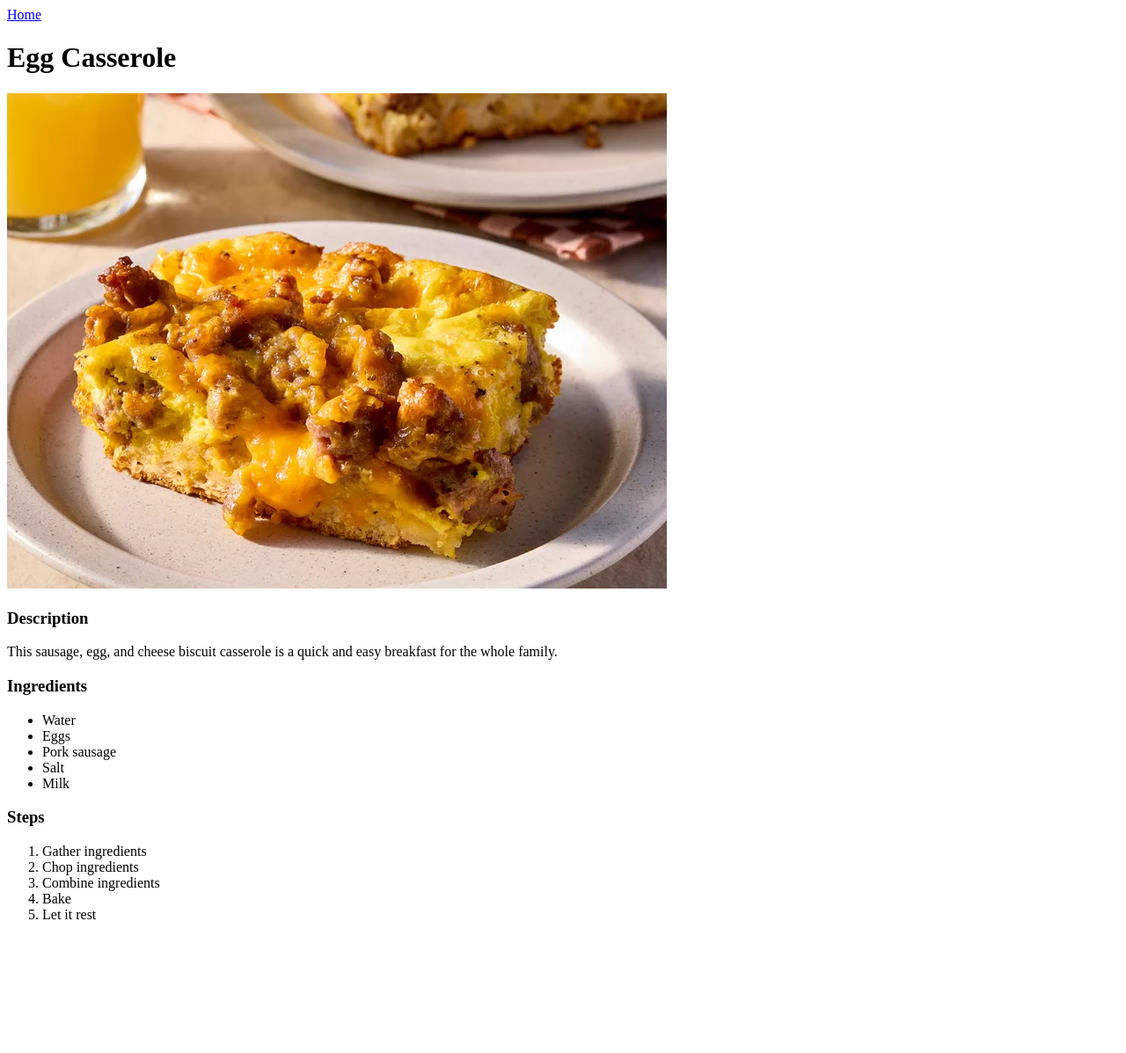
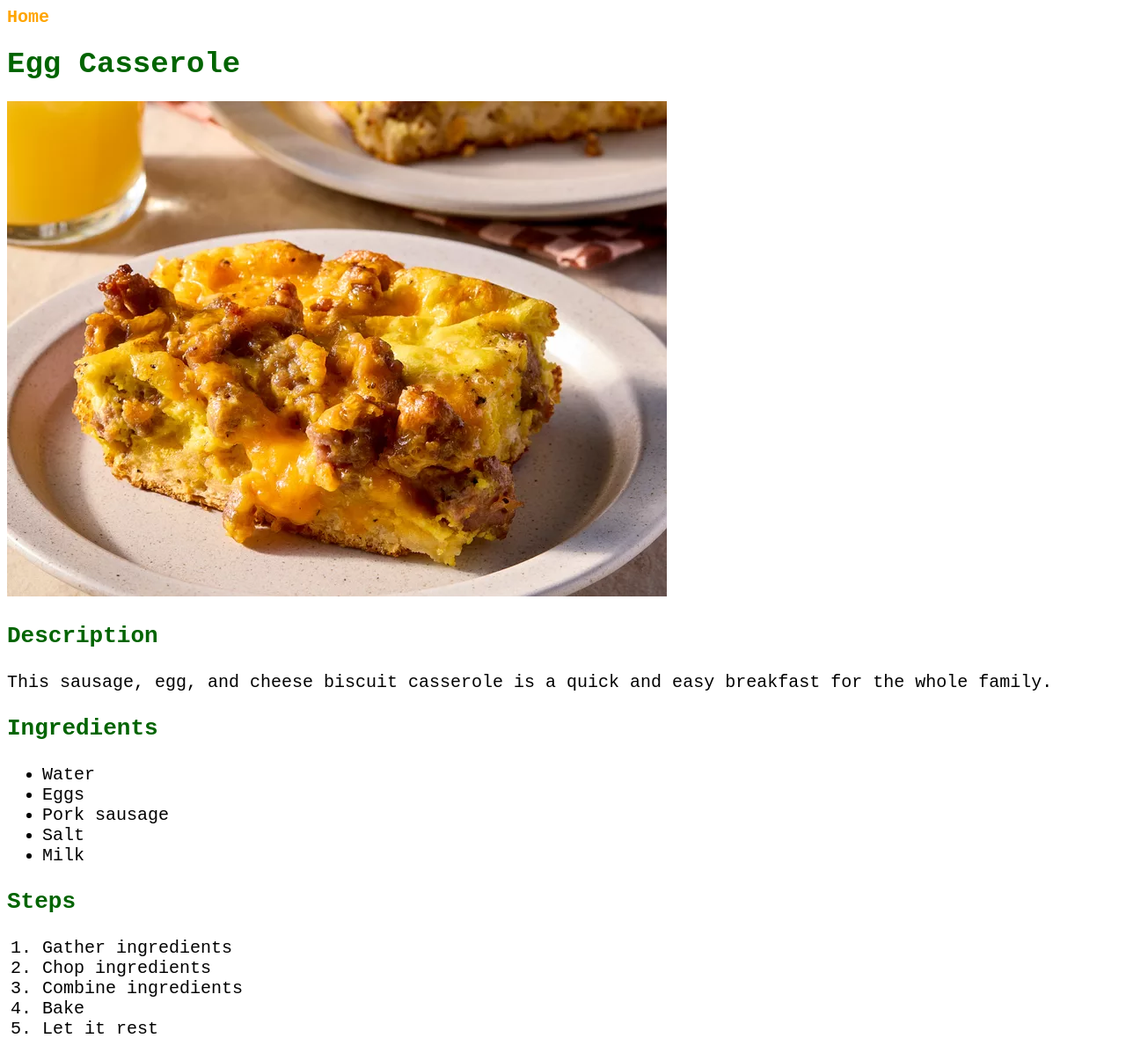
Before and after one commit to kapliic/odin-recipes, a plain HTML site: page recipes/egg-casserole.html in a window 1280 px wide. Shown: the whole page at 88% size. Before the commit the page ends 1065 px from the top, so only its background shows below. Drawn offline with Linux system fonts and the light colour scheme.

Commit message:
Added style.css for all pages / Added style to every page, and updated Home button

```diff
--- a/recipes/egg-casserole.html
+++ b/recipes/egg-casserole.html
@@ -3,31 +3,32 @@
 <head>
     <meta charset="UTF-8">
     <meta name="viewport" content="width=device-width, initial-scale=1.0">
+    <link rel="stylesheet" href="../styles.css">
     <title>Document</title>
 </head>
 <body>
-    <a href="../index.html">Home</a>
-    <h1>Egg Casserole</h1>
+    <a href="../index.html" class="home-button">Home</a>
+    <h1 class="headings">Egg Casserole</h1>
     <img src="../images/egg_casserole.jpg" alt="Photo of a egg casserole dish">
-    <h3>Description</h3>
+    <h3 class="headings subhead">Description</h3>
     <p>This sausage, egg, and cheese biscuit casserole is
         a quick and easy breakfast for the whole family.
     </p>
-    <h3>Ingredients</h3>
+    <h3 class="headings subhead">Ingredients</h3>
     <ul>
-        <li>Water</li>
-        <li>Eggs</li>
-        <li>Pork sausage</li>
-        <li>Salt</li>
-        <li>Milk</li>
+        <li class="instructions">Water</li>
+        <li class="instructions">Eggs</li>
+        <li class="instructions">Pork sausage</li>
+        <li class="instructions">Salt</li>
+        <li class="instructions">Milk</li>
     </ul>
-    <h3>Steps</h3>
+    <h3 class="headings subhead">Steps</h3>
     <ol>
-        <li>Gather ingredients</li>
-        <li>Chop ingredients</li>
-        <li>Combine ingredients</li>
-        <li>Bake</li>
-        <li>Let it rest</li>
+        <li class="instructions">Gather ingredients</li>
+        <li class="instructions">Chop ingredients</li>
+        <li class="instructions">Combine ingredients</li>
+        <li class="instructions">Bake</li>
+        <li class="instructions">Let it rest</li>
     </ol>
 </body>
 </html>
--- /dev/null
+++ b/styles.css
@@ -0,0 +1,44 @@
+a {
+    color: inherit;
+    text-decoration: none;
+}
+
+a.home-button {
+    font-family: 'Courier New', Courier, monospace;
+    color: #ffa500;
+    font-weight: 700;
+    font-size: 20px;
+}
+
+.headings {
+    font-family: "Courier New", Courier, monospace;
+    font-weight: 800;
+    font-size: 34px;
+    color: #006400;
+}
+
+.headings.subhead {
+    font-size: 26px;
+    font-weight: 600;
+}
+
+.recipes {
+    font-family: 'Courier New', Courier, monospace;
+    font-weight: 500;
+    font-size: 22px;
+    color: #000000;
+}
+
+p {
+    font-family: 'Courier New', Courier, monospace;
+    font-size: 20px;
+    color: #000000;
+    text-align: left;
+}
+
+.instructions {
+    font-size: 20px;
+    font-family: 'Courier New', Courier, monospace;
+    color: #000000;
+
+}
```
Also changed, not shown: index.html (+8 -5 lines), recipes/lasagna.html (+16 -15 lines), recipes/meatball.html (+16 -15 lines).
